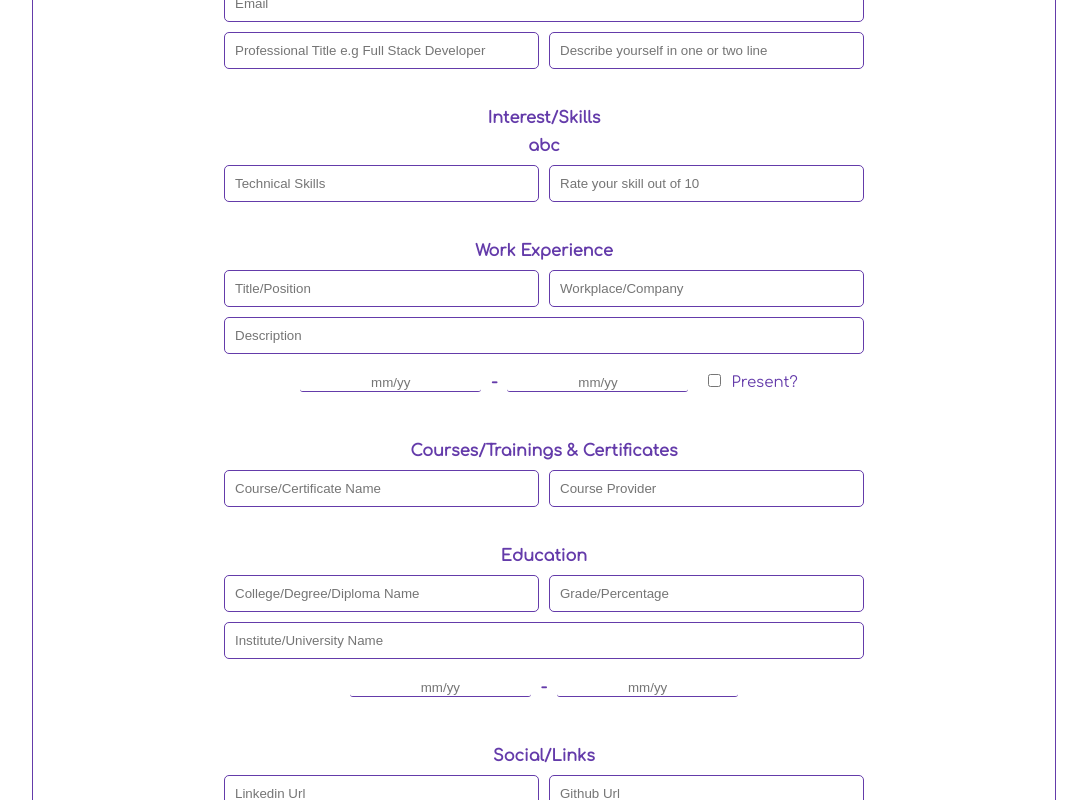
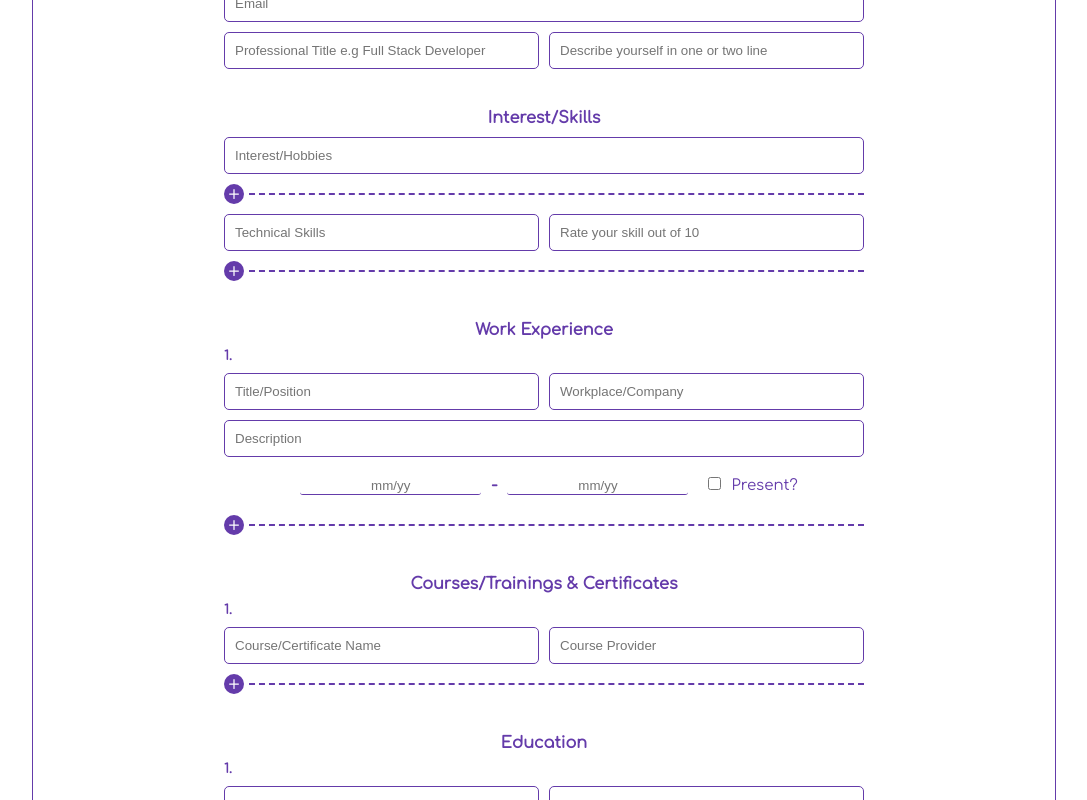
Before and after one commit to Amyx000/React-Resume-Builder, a React (Create React App) app: page /resumebuild in a window 1280 px wide. Shown: the part 340-1140 px from the top of the page, without its empty margins (96-1183 px from the left). Built offline with nearby package versions, Linux system fonts and the light colour scheme; a web font is replaced by a local one.

Commit message:
redux implemented

```diff
--- a/package.json
+++ b/package.json
@@ -3,6 +3,7 @@
   "version": "0.1.0",
   "private": true,
   "dependencies": {
+    "@reduxjs/toolkit": "^1.8.5",
     "@testing-library/jest-dom": "^5.16.4",
     "@testing-library/react": "^13.3.0",
     "@testing-library/user-event": "^13.5.0",
@@ -10,6 +11,7 @@
     "react-dom": "^18.2.0",
     "react-hook-form": "^7.36.1",
     "react-icons": "^4.4.0",
+    "react-redux": "^8.0.4",
     "react-router-dom": "^6.4.1",
     "react-scripts": "5.0.1",
     "web-vitals": "^2.1.4"
--- a/src/Input.css
+++ b/src/Input.css
@@ -36,6 +36,7 @@
     border-radius: 5px;
     padding: 10px;
     outline-color: var(--light);
+    box-sizing: border-box;
 }
 
 .input-form>input[type="submit"]{
@@ -128,3 +129,36 @@
     color:var(--light);
     font-size: 18px;
 }
+
+.input-index{
+    text-align: left !important;
+    font-size: 13px;
+}
+
+.input-interest{
+    display: grid;
+    grid-template-columns: repeat(auto-fit, minmax(120px,1fr));
+    gap: 5px;
+    justify-content: center;
+}
+
+.input-interest>div>input{
+    width: 100%;
+    box-sizing: border-box;
+    border: 1px solid var(--light);
+    border-radius: 5px;
+    padding: 10px;
+    outline-color: var(--light);
+}
+
+.input-interest>div{
+    position: relative;
+}
+
+.interest-cls-icon{
+    font-size: 17px;
+    position: absolute;
+    right: 2%;
+    top: 2%;
+    cursor: pointer;
+}
--- a/src/Input.js
+++ b/src/Input.js
@@ -1,37 +1,79 @@
 import React, { useEffect } from "react";
 import { BsFillPlusCircleFill } from "react-icons/bs"
-import {RiCloseFill} from "react-icons/ri"
+import { RiCloseFill } from "react-icons/ri"
 import "./Input.css";
 import { useForm, useFieldArray } from "react-hook-form";
+import { useDispatch } from "react-redux";
+import { getuserdata } from "./Redux/Reducers/userReducer";
 
 function Input() {
+    const dispatch = useDispatch()
     const { register, handleSubmit, control, formState: { errors } } = useForm(
         {
             defaultValues: {
-                test: [{ firstname: "" }],
-                interest:[""]   //https://codesandbox.io/s/react-hook-form-multiple-usefieldarray-in-a-form-ffboe?file=/src/index.js:525-651
-             }
+                experience: [{
+                    company: "", description: "", worktitle: "", yearfrom: "", yearto: ""
+                }],
+                course: [{
+                    name: "", provider: ""
+                }],
+                education: [{
+                    degree: "", grade: "", university: "", yearfrom: "", yearto: ""
+                }],
+                personal: {
+                    technicalskill: [{
+                        skill: "", rate: ""
+                    }],
+                    interest: [{
+                        hobbie: ""
+                    }]
+                }
+
+            }
         }
     );
-    const { fields, append, remove } = useFieldArray(
-        {
-            control,
-            name: "test"
-        }
-    )
+
     const {
         fields: interestFields,
         append: interestAppend,
         remove: interestRemove
-    } = useFieldArray({ control, name: "interest" });
+    } = useFieldArray({ control, name: "personal.interest" });
 
-    const onSubmit = data => console.log(data);
+    const {
+        fields: technicalFields,
+        append: technicalAppend,
+        remove: technicalRemove
+    } = useFieldArray({ control, name: "personal.technicalskill" });
+
+    const {
+        fields: experienceFields,
+        append: experienceAppend,
+        remove: experienceRemove
+    } = useFieldArray({ control, name: "experience" });
+
+    const {
+        fields: courseFields,
+        append: courseAppend,
+        remove: courseRemove
+    } = useFieldArray({ control, name: "course" });
+
+    const {
+        fields: educationFields,
+        append: educationAppend,
+        remove: educationRemove
+    } = useFieldArray({ control, name: "education" });
+
 
     useEffect(() => {
         window.scrollTo({
             top: 0, left: 0, behavior: "smooth"
         })
     }, [])
+
+    const onSubmit = (data) => {
+        console.log(data);
+        dispatch(getuserdata(data))
+    }
 
     return (
         <>
@@ -49,63 +91,126 @@ function Input() {
                     <input {...register("personal.quote")} placeholder="Describe yourself in one or two line" />
 
                     <div className="input-head">Interest/Skills</div>
-                    {interestFields.map((item,index)=>{
-                        return(
-                            <input key={item.id} className="singlefield" {...register(`interest[${index}]`)} defaultValue={""} placeholder="Interest/Hobbies" />
+                    <div className="input-interest">
+                        {interestFields.map((item, index) => {
+                            return (
+                                <div key={item.id}>
+                                    <input {...register(`personal.interest[${index}].hobbie`)} defaultValue={item.hobbie} placeholder="Interest/Hobbies" />
+                                    {index !== 0 ? <RiCloseFill onClick={() => { interestRemove(index) }} className="interest-cls-icon" /> : null}
+                                </div>
+                            )
+                        })}
+                    </div>
+                    <div className="add-input-block">
+                        <BsFillPlusCircleFill className="add-input-icon" onClick={() => { interestAppend() }} />
+                        <div></div>
+                    </div>
+
+                    {technicalFields.map((item, index) => {
+                        return (
+                            <React.Fragment key={item.id}>
+                                <input {...register(`personal.technicalskill[${index}].skill`)} defaultValue={item.skill} placeholder="Technical Skills" />
+                                <input type={"number"} {...register(`personal.technicalskill[${index}].rate`, { valueAsNumber: true })} defaultValue={item.rate} placeholder="Rate your skill out of 10" />
+                                {index !== 0 ?
+                                    <div className="input-remove">
+                                        <div onClick={() => { technicalRemove(index) }}>
+                                            <RiCloseFill className="input-remove-icon" />
+                                            <div>Remove</div>
+                                        </div>
+                                    </div> : null}
+                            </React.Fragment>
                         )
                     })}
-                    <div onClick={()=>{interestAppend()}}>abc</div>
-                    <input {...register("personal.skills")} placeholder="Technical Skills" />
-                    <input type={"number"} {...register("skillrating", { valueAsNumber: true })} placeholder="Rate your skill out of 10" />
+                    <div className="add-input-block">
+                        <BsFillPlusCircleFill className="add-input-icon" onClick={() => { technicalAppend() }} />
+                        <div></div>
+                    </div>
+
 
                     <div className="input-head">Work Experience</div>
-                    <input {...register("experience.worktitle")} placeholder="Title/Position" />
-                    <input {...register("experience.company")} placeholder="Workplace/Company" />
-                    <input className="singlefield" {...register("experience.description")} placeholder="Description" />
-                    <div className="year">
-                        <input name="year" {...register("experience.yearfrom")} placeholder="mm/yy" />-
-                        <input name="year" {...register("experience.yearto")} placeholder="mm/yy" />
-                        <input type={'checkbox'} /><span className="input-span">Present?</span>
+                    {experienceFields.map((item, index) => {
+                        return (
+                            <React.Fragment key={item.id}>
+                                <div className="input-index">{index + 1}.</div>
+                                <input {...register(`experience[${index}].worktitle`)} defaultValue={item.worktitle} placeholder="Title/Position" />
+                                <input {...register(`experience[${index}].company`)} defaultValue={item.company} placeholder="Workplace/Company" />
+                                <input className="singlefield" {...register(`experience[${index}].description`)} defaultValue={item.description} placeholder="Description" />
+                                <div className="year">
+                                    <input name="year" {...register(`experience[${index}].yearfrom`)} defaultValue={item.yearfrom} placeholder="mm/yy" />-
+                                    <input name="year" {...register(`experience[${index}].yearto`)} defaultValue={item.yearto} placeholder="mm/yy" />
+                                    <input type={'checkbox'} /><span className="input-span">Present?</span>
+                                </div>
+                                {index !== 0 ?
+                                    <div className="input-remove">
+                                        <div onClick={() => { experienceRemove(index) }}>
+                                            <RiCloseFill className="input-remove-icon" />
+                                            <div>Remove</div>
+                                        </div>
+                                    </div> : null}
+                            </React.Fragment>
+                        )
+                    })}
+                    <div className="add-input-block">
+                        <BsFillPlusCircleFill className="add-input-icon" onClick={() => { experienceAppend() }} />
+                        <div></div>
                     </div>
 
+
                     <div className="input-head">{'Courses/Trainings & Certificates'}</div>
-                    <input {...register("course.name")} placeholder="Course/Certificate Name" />
-                    <input {...register("course.provider")} placeholder="Course Provider" />
+                    {courseFields.map((item, index) => {
+                        return (
+                            <React.Fragment key={item.id}>
+                                <div className="input-index">{index + 1}.</div>
+                                <input {...register(`course[${index}].name`)} defaultValue={item.name} placeholder="Course/Certificate Name" />
+                                <input {...register(`course[${index}].provider`)} defaultValue={item.provider} placeholder="Course Provider" />
+                                {index !== 0 ?
+                                    <div className="input-remove">
+                                        <div onClick={() => { courseRemove(index) }}>
+                                            <RiCloseFill className="input-remove-icon" />
+                                            <div>Remove</div>
+                                        </div>
+                                    </div> : null}
+                            </React.Fragment>
+                        )
+                    })}
+                    <div className="add-input-block">
+                        <BsFillPlusCircleFill className="add-input-icon" onClick={() => { courseAppend() }} />
+                        <div></div>
+                    </div>
+
 
                     <div className="input-head">Education</div>
-                    <input {...register("education.degree")} placeholder="College/Degree/Diploma Name" />
-                    <input {...register("education.grade")} placeholder="Grade/Percentage" />
-                    <input className="singlefield" {...register("education.university")} placeholder="Institute/University Name" />
-                    <div className="year">
-                        <input name="year" {...register("education.yearfrom")} placeholder="mm/yy" />-
-                        <input name="year" {...register("education.yearto")} placeholder="mm/yy" />
+                    {educationFields.map((item, index) => {
+                        return (
+                            <React.Fragment key={item.id}>
+                                <div className="input-index">{index + 1}.</div>
+                                <input {...register(`education[${index}].degree`)} placeholder="College/Degree/Diploma Name" />
+                                <input {...register(`education[${index}].grade`)} placeholder="Grade/Percentage" />
+                                <input className="singlefield" {...register(`education[${index}].university`)} placeholder="Institute/University Name" />
+                                <div className="year">
+                                    <input name="year" {...register(`education[${index}].yearfrom`)} placeholder="mm/yy" />-
+                                    <input name="year" {...register(`education[${index}].yearto`)} placeholder="mm/yy" />
+                                </div>
+                                {index !== 0 ?
+                                    <div className="input-remove">
+                                        <div onClick={() => { educationRemove(index) }}>
+                                            <RiCloseFill className="input-remove-icon" />
+                                            <div>Remove</div>
+                                        </div>
+                                    </div> : null}
+                            </React.Fragment>
+                        )
+                    })}
+                    <div className="add-input-block">
+                        <BsFillPlusCircleFill className="add-input-icon" onClick={() => { educationAppend() }} />
+                        <div></div>
                     </div>
+
 
                     <div className="input-head">Social/Links</div>
                     <input {...register("link.linkedin")} placeholder="Linkedin Url" />
                     <input {...register("link.github")} placeholder="Github Url" />
                     <input className="singlefield" {...register("link.portfolio")} placeholder="Porfolio Url" />
-
-                    {fields.map((item, index) => {
-                        return (
-                            <>
-                            <input key={item.id} className="singlefield" {...register(`test[${index}].firstname`)}
-                                defaultValue={item.firstname} placeholder="test" />
-                             {index!==0?
-                             <div className="input-remove">
-                                <div onClick={()=>{remove(index)}}>
-                                    <RiCloseFill className="input-remove-icon"/>
-                                    <div>Remove</div>
-                                </div>
-                             </div>:null}
-                            </>
-                        )
-                    })}
-
-                    <div className="add-input-block">
-                        <BsFillPlusCircleFill className="add-input-icon"  onClick={() => {append()}}/>
-                        <div></div>
-                    </div>
 
                     {errors.personal?.lastname && <span className="input-err">This field is required</span>}
                     <input type="submit" value={"Next"} />
--- /dev/null
+++ b/src/Redux/Reducers/userReducer.js
@@ -0,0 +1,17 @@
+import {createSlice} from "@reduxjs/toolkit"
+
+const userSlice = createSlice({
+    name:"user",
+    initialState:{
+        userdate:{}
+    },
+
+    reducers:{
+        getuserdata:(state,action)=>{
+            state.userdate=action.payload
+        }
+    }
+})
+
+export const {getuserdata}= userSlice.actions
+export default userSlice.reducer
```
Also changed, not shown: src/Redux/Store.js (added, +8 -0 lines), src/index.js (+7 -1 lines), 1 other file (tests, documents, lock files or other folders).
